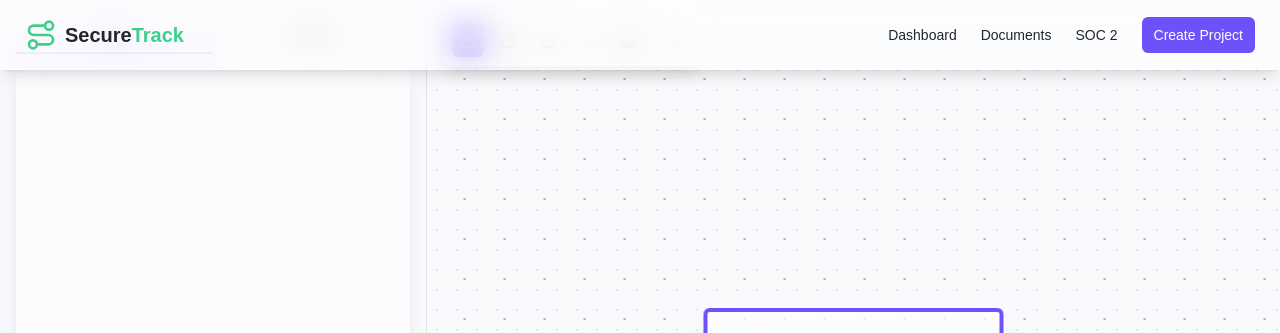
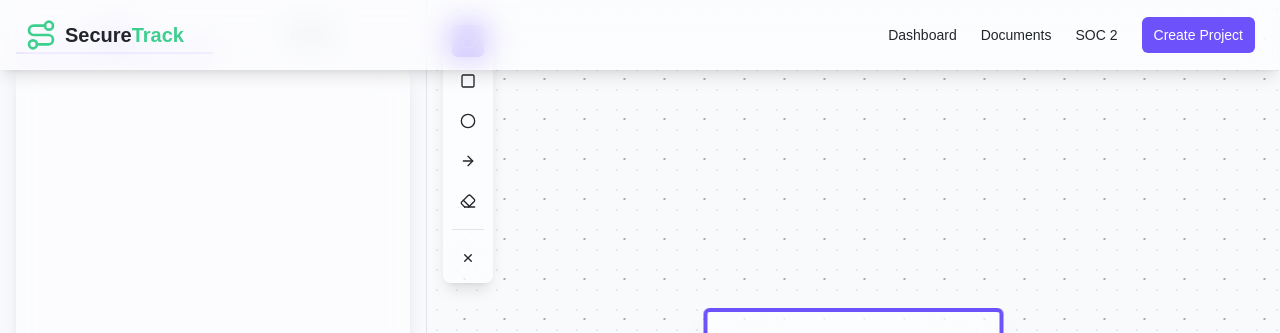
Before and after one commit to indrasol/sdr-tool, a React (Vite) app: page /model-with-ai in a window 1280 px wide. Shown: the top 333 px of the page. Built offline with nearby package versions, Linux system fonts and the light colour scheme.

Commit message:
Refactor: Reposition toolbar
The toolbar in the diagramming area will now be positioned vertically above the "+" and "-" buttons.

```diff
--- a/src/pages/ModelWithAI.tsx
+++ b/src/pages/ModelWithAI.tsx
@@ -180,7 +180,7 @@ const ModelWithAI = () => {
         {/* Right Panel - Diagramming Area */}
         <div className="flex-1 bg-dot-pattern relative">
           {/* Drawing Toolbar */}
-          <div className="absolute top-4 left-4 glass-card p-2 rounded-lg flex gap-2 z-10">
+          <div className="absolute top-4 left-4 glass-card p-2 rounded-lg flex flex-col gap-2 z-10">
             <Button
               size="icon"
               variant={activeTool === 'select' ? 'default' : 'ghost'}
@@ -227,6 +227,7 @@ const ModelWithAI = () => {
             >
               <Eraser className="h-4 w-4" />
             </Button>
+            <div className="h-px bg-border w-full my-1"></div>
             <Button
               size="icon"
               variant="ghost"
@@ -234,7 +235,7 @@ const ModelWithAI = () => {
                 setNodes([]);
                 setEdges([]);
               }}
-              className="h-8 w-8 ml-2 border-l border-border"
+              className="h-8 w-8"
             >
               <Plus className="h-4 w-4 rotate-45" />
             </Button>
```
